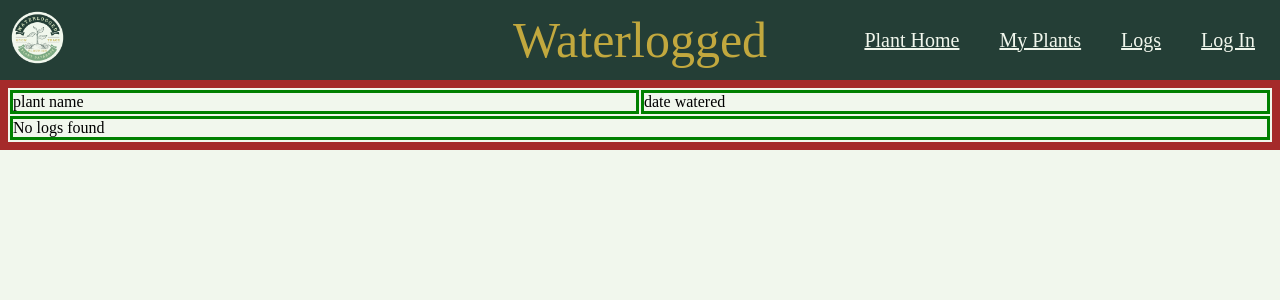
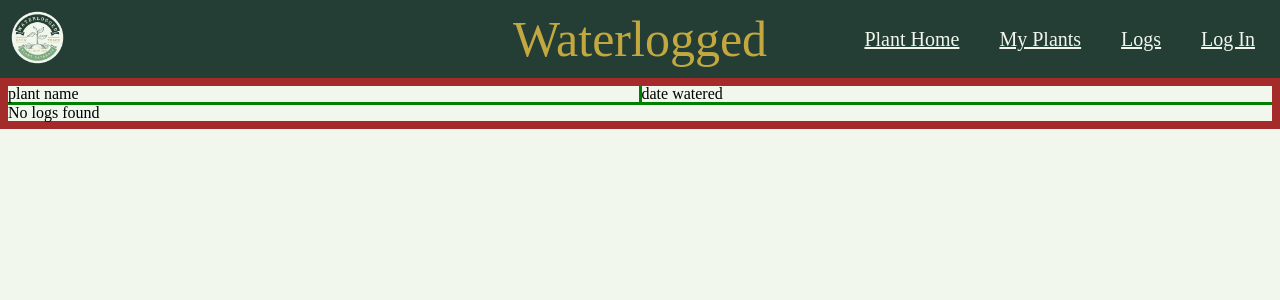
Before and after one commit to SKel1817/waterlogged, a PHP site: page /html/logs.php in a window 1280 px wide. Shown: the top 300 px of the page. Run offline with PHP 8.4, Linux system fonts and the light colour scheme; the visitor is signed in with stand-in values (Sample User, id 1); tables that the repository leaves empty hold one stand-in row (values such as "Sample post"); data that the repository does not hold is empty.

Commit message:
bababooey

```diff
--- a/css/mainStyle.css
+++ b/css/mainStyle.css
@@ -7,67 +7,58 @@ Colour Palette
 #C2A83E - Gold
  */
 
-/* ----------------------------------------------- All Page Formatting ---------------------------------------------------- */
+/* ----------------------------------------------- Plant Home Formatting ---------------------------------------------------- */
 
-/* Resetting the margin and padding */
-* {
+
+/* http://meyerweb.com/eric/tools/css/reset/
+   v2.0 | 20110126
+   License: none (public domain)
+*/
+
+html, body, div, span, applet, object, iframe,
+h1, h2, h3, h4, h5, h6, p, blockquote, pre,
+a, abbr, acronym, address, big, cite, code,
+del, dfn, em, img, ins, kbd, q, s, samp,
+small, strike, strong, sub, sup, tt, var,
+b, u, i, center,
+dl, dt, dd, ol, ul, li,
+fieldset, form, label, legend,
+table, caption, tbody, tfoot, thead, tr, th, td,
+article, aside, canvas, details, embed,
+figure, figcaption, footer, header, hgroup,
+menu, nav, output, ruby, section, summary,
+time, mark, audio, video {
 	margin: 0;
 	padding: 0;
+	border: 0;
+	font-size: 100%;
+	font: inherit;
+	vertical-align: baseline;
+}
+/* HTML5 display-role reset for older browsers */
+article, aside, details, figcaption, figure,
+footer, header, hgroup, menu, nav, section {
+	display: block;
+}
+body {
+	line-height: 1;
+}
+ol, ul {
+	list-style: none;
+}
+blockquote, q {
+	quotes: none;
+}
+blockquote:before, blockquote:after,
+q:before, q:after {
+	content: '';
+	content: none;
+}
+table {
+	border-collapse: collapse;
+	border-spacing: 0;
 }
 
-/* Setting the background colour */
-body {
-  background-color: #7ca982;
-}
-
-/* Setting the font size and the font colour of "WaterLogged" on the navbar */
-.please {
-  font-size: 50px;
-  color: #e0eec6;
-}
-
-/* Navbar formatting */
-nav {
-  display: flex;
-  justify-content: space-between;
-  align-items: center;
-  background-color: #243e36;
-}
-
-/* Navbar formatting */
-.nav-links {
-  display: flex;
-  list-style: none;
-  font-size: 20px;
-}
-
-/* Navbar links formatting */
-.nav-links li {
-  display: inline-block;
-  padding-right: 25px;
-  margin-left: 10px;
-}
-
-/* Navbar links colour */
-.nav-links a {
-  color: #c2a83e;
-}
-
-/* Setting logo size */
-#logo {
-  height: 75px;
-}
-
-.footer {
-  position: fixed;
-  left: 0;
-  bottom: 0;
-  width: 100%;
-  color: black;
-  text-align: right;
-}
-
-/* ----------------------------------------------- Plant Home Formatting ---------------------------------------------------- */
 
 /* Resetting the margin and padding */
 * {
@@ -116,6 +107,15 @@ nav {
 /* Setting logo size */
 #logo {
   height: 75px;
+}
+
+.footer {
+  position: fixed;
+  left: 0;
+  bottom: 0;
+  width: 100%;
+  color: black;
+  text-align: right;
 }
 
 /* ----------------------------------------------- Plant Home Formatting ---------------------------------------------------- */
@@ -284,7 +284,6 @@ nav {
   cursor: pointer;
   box-shadow: 0px 0px 11px 1px #ffffff;
 }
-
 
 /* already logged out */
 .logged-in-container {
@@ -476,28 +475,30 @@ nav {
 .container #wateringAnimation img {
   transform: translatex(60px) translatey(46px) !important;
 }
+
 /*-----------------------------------------------------plantlist formatting-----------------------------------------*/
+
 /* header centering*/
-
-.header-plant-list{
+.header-plant-list {
   text-align: center;
 }
+
 /*main header*/
 .top-header-PL {
-  color:#243E36;
+  color: #243e36;
   font-weight: bold;
 }
+
 /*temp*/
 .temperature {
+  color: green;
+  font-weight: bold;
+  font-size: 20px;
+}
 
-  color:green;
-  font-weight: bold;
-  font-size:20px;
-  }
 /* climate*/
 .climate {
-
   color: gold;
   font-weight: bold;
-  font-size:20px;
+  font-size: 20px;
 }
--- a/html/myPlant.php
+++ b/html/myPlant.php
@@ -88,7 +88,7 @@ $conn->close();
         <li><a href="../html/users.php">Log In</a></li>
       </ul>
     </nav>
-    <div id="frame">
+    <div id="frame"> </div>
         <?php
         $shelfIndex = 1;
         if (!empty($userPlants)) {
@@ -119,10 +119,9 @@ $conn->close();
                 }
             }
         } else {
-            echo '<p>You have no plants yet.</p>';
+            echo '<p id="noPlantTXT">You have no plants yet.</br> <a id"noPlantA" href="../index.php">Click here to add some!</a></p>';
         }
         ?>
-    </div>
 </div>
 
   </body>
```
Also changed, not shown: css/style.css (+83 -4 lines). Lines whose indentation alone changed are shown as unchanged.
